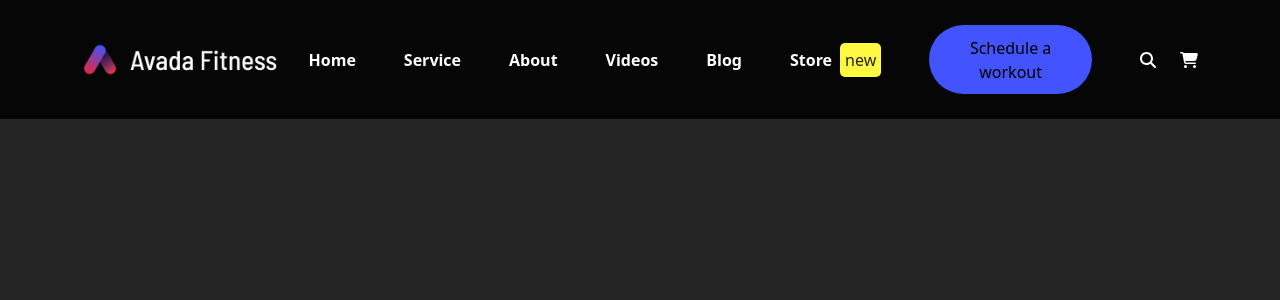
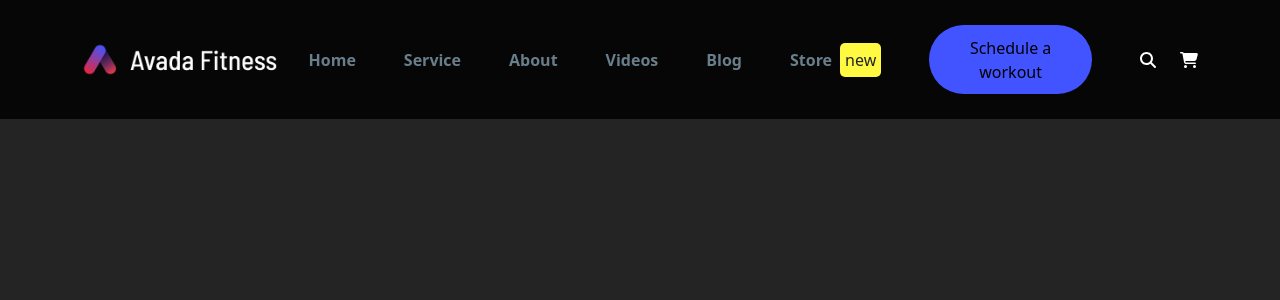
Before and after one commit to VolxDarkTV/proj-html-vuejs, a Vue app: page / in a window 1280 px wide. Shown: the top 300 px of the page. Built offline with nearby package versions, Linux system fonts and the light colour scheme.

Commit message:
fix link

```diff
--- a/src/components/AppHeader.vue
+++ b/src/components/AppHeader.vue
@@ -51,7 +51,7 @@ export default{
                 <nav class="d-flex align-items-center">
                     <ul class="d-flex gap-5 align-items-center">
                         <li v-for="link in links" class="text-white d-flex align-items-center gap-2">
-                            <span class="fw-bold ">{{link.linkName}}</span>
+                            <a :href="link.url" class="fw-bold ">{{link.linkName}}</a>
                             <!-- New Link Condition -->
                             <div class="my_new_link d-flex justify-content-center align-items-center text-dark" v-if="link.linkName === 'Store'">
                                 <span>new</span>
--- a/src/styles/general.scss
+++ b/src/styles/general.scss
@@ -50,3 +50,10 @@
   ul li{
     list-style: none;
   }
+  a{
+    text-decoration: none;
+    color: #697e8b;
+  }
+  a:hover{
+    color: #fff;
+  }
```
